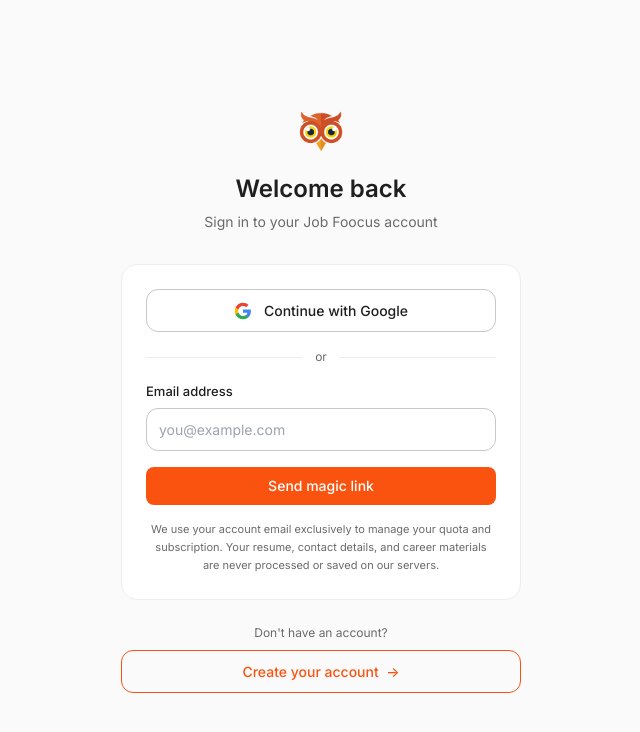
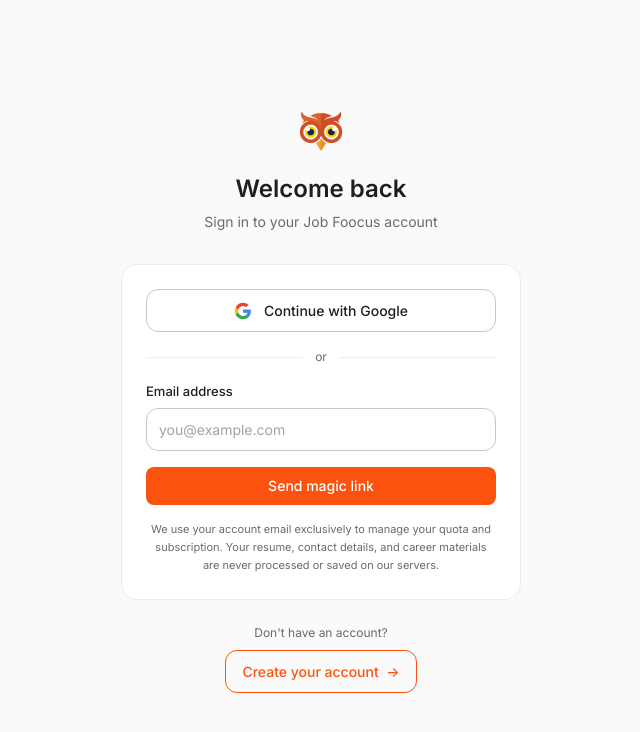
Before and after one commit to NiranjananPrajith/JobFoocus, a Next.js app: page /login in a window 1280 px wide. Shown: the top 732 px of the page, without its empty margins (319-959 px from the left). Built offline with nearby package versions, Linux system fonts and the light colour scheme; no server answers.

Commit message:
Make Create your account button auto-width on login page
Replace block w-full with inline-flex so the button shrink-wraps
to the text width instead of spanning the full container. It stays
centered below the form.

```diff
--- a/src/app/(auth)/login/page.tsx
+++ b/src/app/(auth)/login/page.tsx
@@ -168,7 +168,7 @@
           <p className="text-[12px] text-steel mb-2">Don&apos;t have an account?</p>
           <a
             href={next ? `/signup?next=${encodeURIComponent(next)}` : '/signup'}
-            className="block w-full px-4 py-2.5 rounded-lg border border-primary text-primary text-[14px] font-medium hover:bg-primary/5 transition-colors"
+            className="inline-flex items-center justify-center px-4 py-2.5 rounded-lg border border-primary text-primary text-[14px] font-medium hover:bg-primary/5 transition-colors"
           >
             Create your account &nbsp;→
           </a>
```
